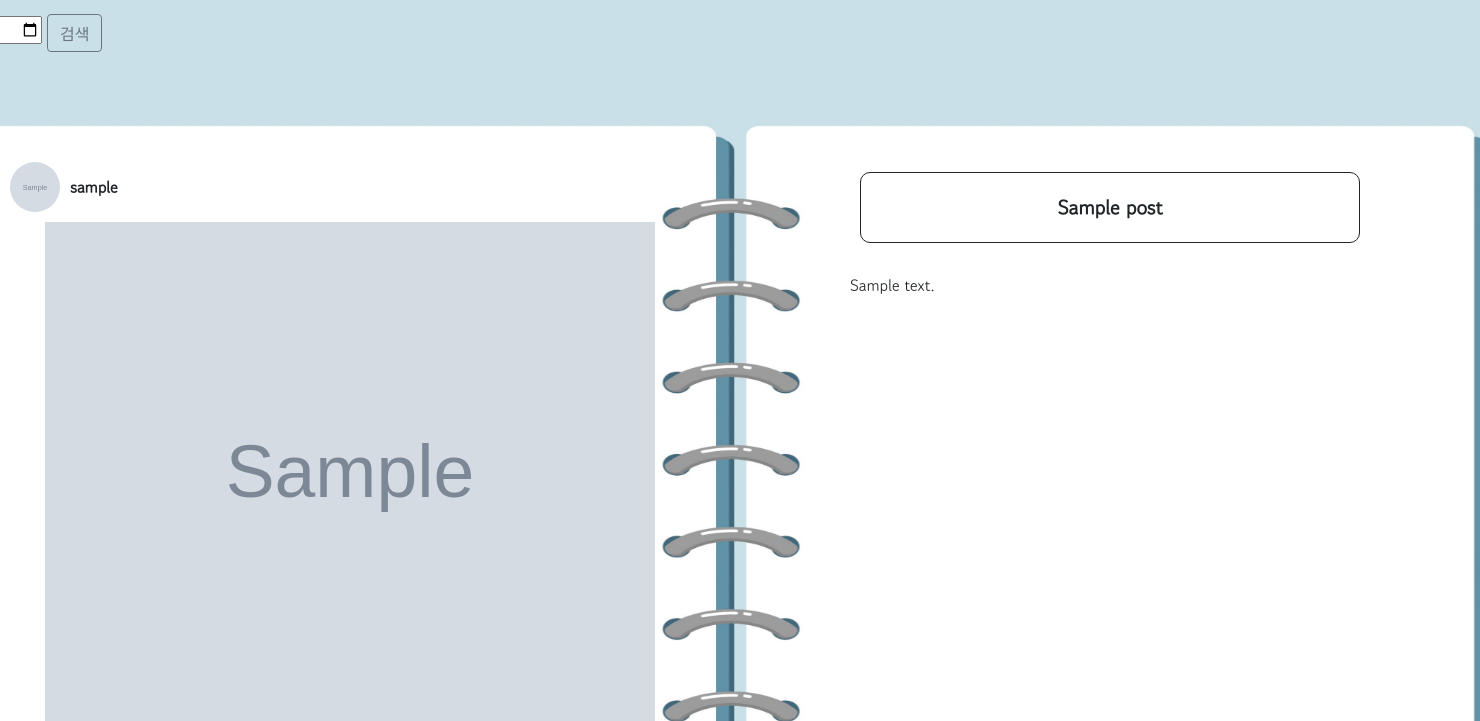
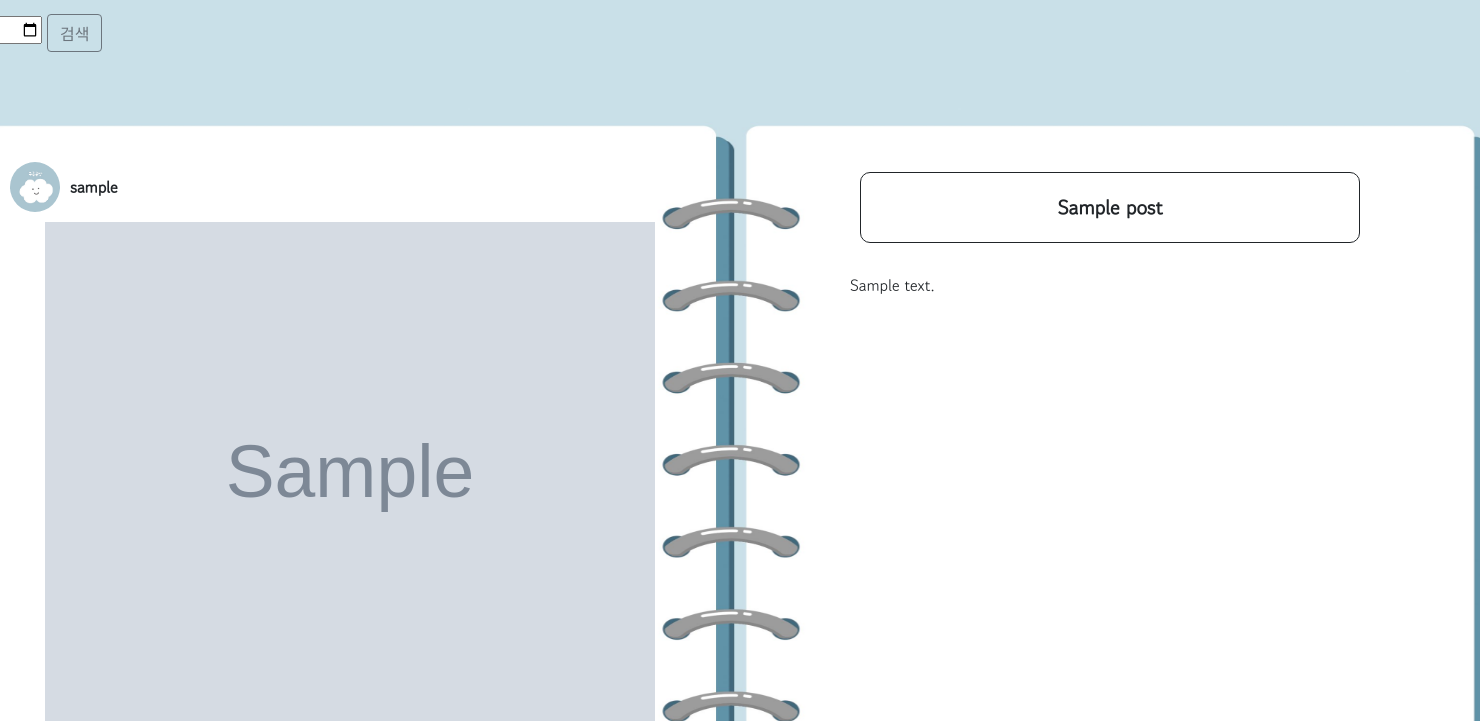
Before and after one commit to wjsehdlf77/Web-Project, a Django app: page /dailyphoto/ in a window 1480 px wide; the page is wider, and only the part inside the window is pictured. Shown: the part 66-787 px from the top of that part. Run offline with Django 4.2, Linux system fonts and the light colour scheme; a user stored in the database is signed in; tables that the repository leaves empty hold one stand-in row (values such as "Sample post"); grey boxes marked "Sample" are stand-in pictures; some libraries are stand-ins or nearby versions.

Commit message:
post_list css 수정

```diff
--- a/templates/dailyphoto/post_list.html
+++ b/templates/dailyphoto/post_list.html
@@ -1,21 +1,26 @@
 {% extends 'base.html' %} {% block content %}
 
 <div class="home_main_body" style="padding-top: 80px" >
-
   <div class="body_form ">
+    <div style="float:left; width:1680px; height:35 px;">
     <form method="GET" action="{% url 'dailyphoto:search' %}" >
       <div id="search" >
         <input name="search" type="date" >
         <button class="btn btn-outline-secondary" type="submit">검색</button>
       </div>
       </form>
+    </div>
     {% for post in post_list %}
     <div class="sub_body_form">
       <div class="left">
         <div class="left_feed_box">
           <div class="feed_name">
             <div class="feed_profile_box">
-              <img class="feed_profile_img" src="/media/{{post.author.profile.image}}" />
+              {% if person.profile.image%}
+                  <img class="profile_img" src = "{{person.profile.image.url}}">
+                {% else %}
+                  <img class = 'profile_img' src = "/static/fc9246c04e82487ab0fe515f9d24f415.jpg">
+                {% endif %}
             </div>
             <span class="feed_name_txt">{{ post.author.username}}</span>
           </div>
```
Also changed, not shown: templates/dailyphoto/upload_page.html (line endings or trailing spaces).
